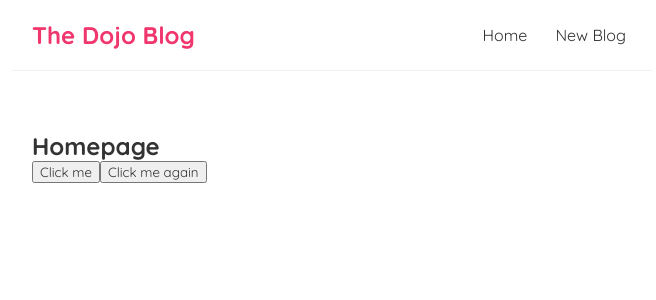
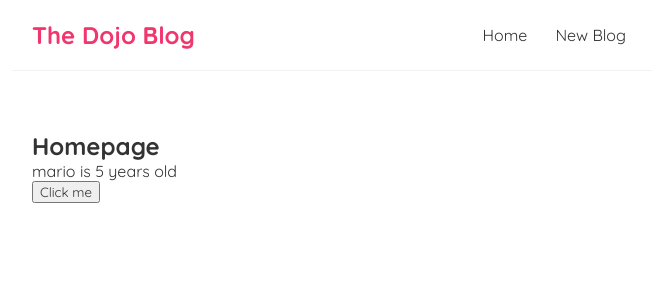
Before and after one commit to muhtasim24/ReactTutorial, a React (Create React App) app in the folder dojo-blog/: page / in a window 1280 px wide. Shown: the top 300 px of the page, without its empty margins (308-964 px from the left). Built offline with nearby package versions, Linux system fonts and the light colour scheme.

Commit message:
using useState

```diff
--- a/dojo-blog/src/Home.js
+++ b/dojo-blog/src/Home.js
@@ -1,18 +1,22 @@
+import { useState } from 'react';
+
 
 function Home () {
 
-    const handleClick = (e) => {
-        console.log('hello ninja', e.target);
-    }
-    const handleClickAgain = (name) => {
-        console.log('hello ' + name)
+    //let name = 'mario';
+
+    const [name, setName] = useState('mario');
+    const [age, setAge] = useState(5);
+    const handleClick = () => {
+        setName('luigi');
+        setAge(20*3);
     }
 
     return (
         <div className="home">
             <h2>Homepage</h2>
+            <p> { name } is { age } years old </p>
             <button onClick={handleClick}>Click me</button>
-            <button onClick={() => handleClickAgain('mario')}> Click me again</button>
         </div>
     );
 }
```
